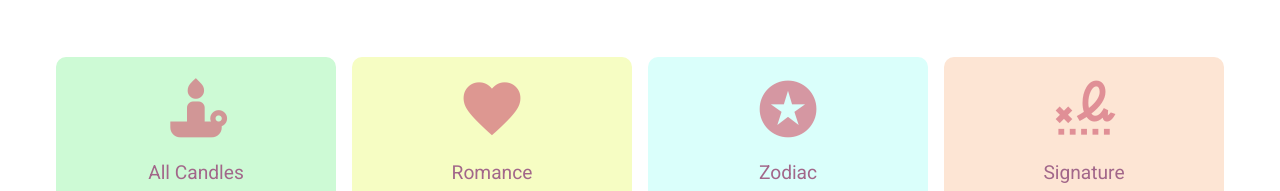
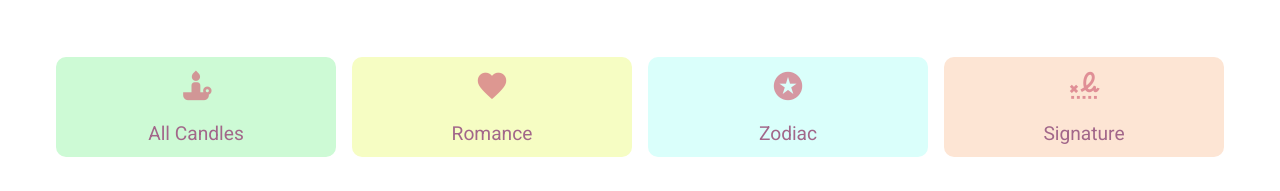
Before and after one commit to aminlimbu/react-app-1, a React (Create React App) app: page /products in a window 1280 px wide. Shown: the part 428-619 px from the top of the page. Built offline with nearby package versions, Linux system fonts and the light colour scheme.

Commit message:
small device icon alignment fixed, products page categories icons hight decreased

```diff
--- a/public/style.css
+++ b/public/style.css
@@ -427,34 +427,43 @@ article {
     background-color: #cdfad5;
     padding: 20px 0;
     border-radius: 10px;
+    height: 100px;
 }
 
 .catalogue-categories .fav-collection {
     background-color: #f6fdc3;
     padding: 20px 0;
     border-radius: 10px;
+    height: 100px;
 }
 
 .catalogue-categories .zodiac-collection {
     background-color: #dafffb;
     padding: 20px 0;
     border-radius: 10px;
+    height: 100px;
 }
 
 .catalogue-categories .sig-collection {
     background-color: #fde5d4;
     padding: 20px 0;
     border-radius: 10px;
+    height: 100px;
 }
 
 .collections .material-symbols-outlined {
-    font-size: 4rem;
+    font-size: 2rem;
     color: rgba(211, 106, 123, 0.699);
 }
 
 .collections .flex {
     flex-direction: column;
     cursor: pointer;
+    transition: 0.2s ease-in;
+}
+
+.collections .flex:hover {
+    transform: scale(0.98);
 }
 
 .collection-icons {
@@ -502,10 +511,11 @@ article {
 }
 .landing-image {
     width: 100%;
-    height: 50vh;
-    min-height: 350px;
+    /* height: 50vh; */
+    /* min-height: 350px; */
+    margin-bottom: 1rem;
     overflow: hidden;
-    margin-bottom: 2rem;
+    object-fit: cover;
 }
 
 .landing-image img {
@@ -513,12 +523,12 @@ article {
     display: flex;
     justify-content: center;
     align-items: center;
-    transition: 0.5s ease-in;
+    /* transition: 0.5s ease-in; */
 }
 
-.landing-image img:hover {
+/* .landing-image img:hover {
     transform: scale(1.1);
-}
+} */
 
 .description {
     padding: 2rem;
@@ -848,9 +858,13 @@ footer nav li:hover {
     .logo-text {
         display: none;
     }
+    .nav-bar {
+        justify-content: start;
+    }
     .icon-container {
         border: none;
         margin-top: 0;
+        margin-right: auto;
     }
     .full-nav {
         display: none;
@@ -888,8 +902,8 @@ footer nav li:hover {
     .menu-icon {
         z-index: 5;
         position: absolute;
-        top: 5px;
-        right: 5px;
+        top: 15px;
+        right: 15px;
         margin-left: auto;
         height: 100%;
     }
```
